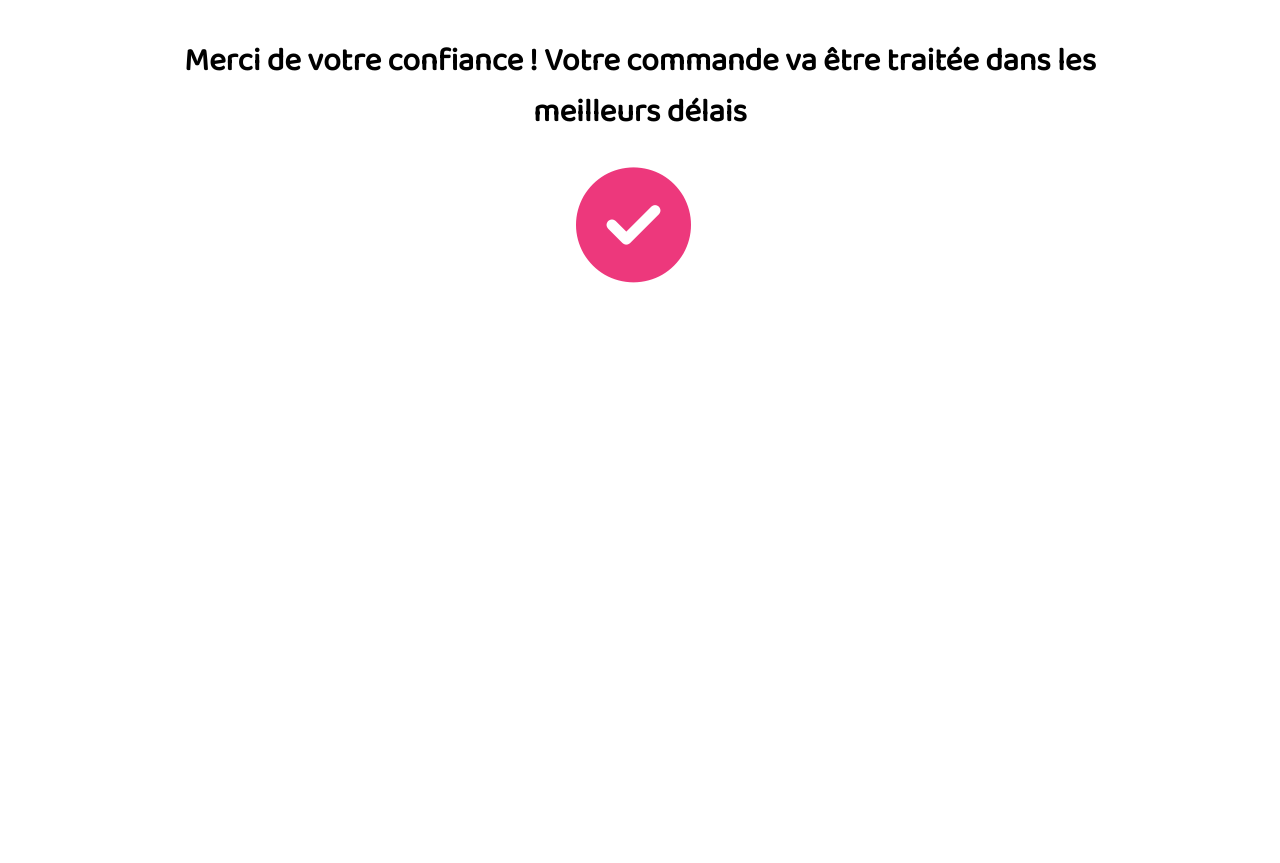
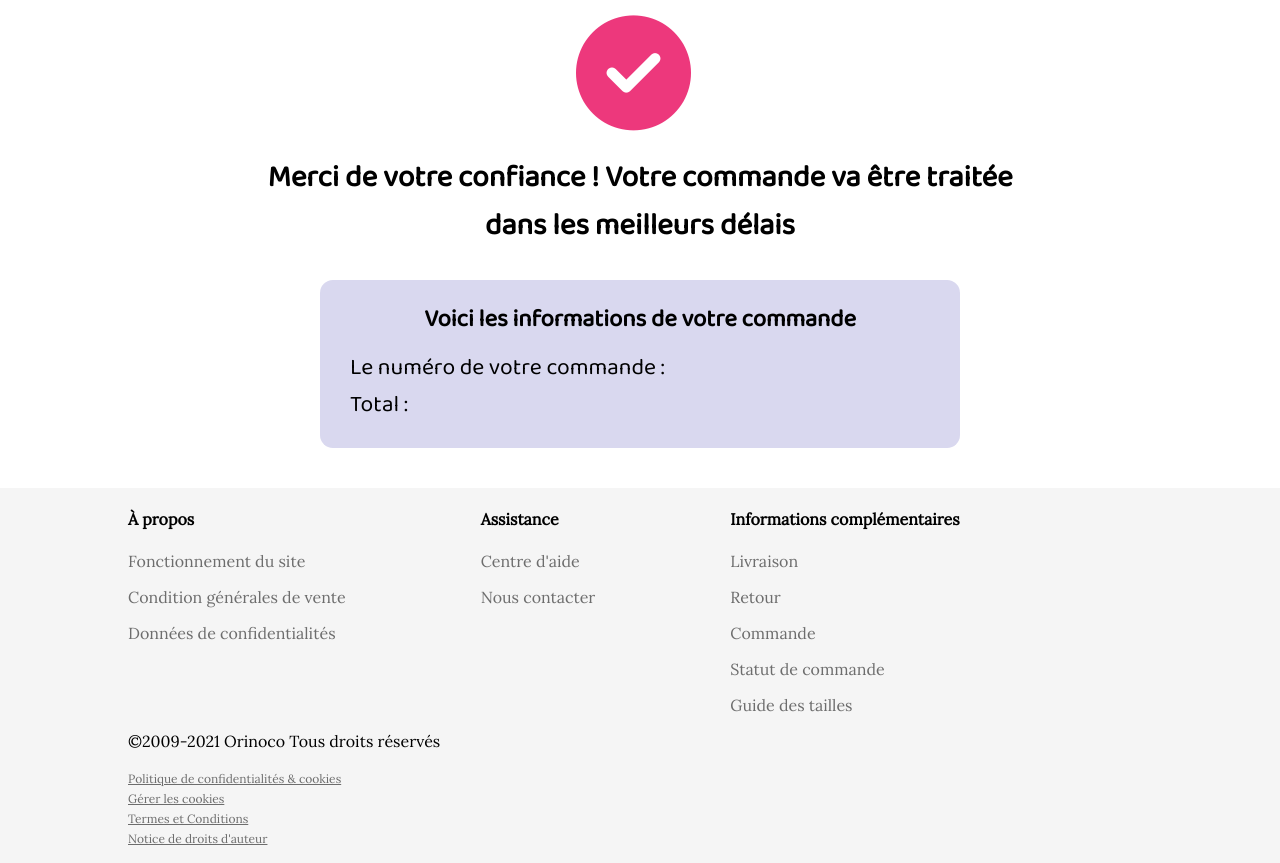
Before and after one commit to asmj7/AsmiyaJackiriya_5_05052021, a plain HTML site: page confirm.html in a window 1280 px wide. Shown: the part 75-938 px from the top of the page. Before the commit the page ends 800 px from the top, so only its background shows below. Drawn offline with Linux system fonts and the light colour scheme.

Commit message:
Confirmation page

```diff
--- a/cart.js
+++ b/cart.js
@@ -231,16 +231,13 @@ submit.addEventListener('click', function (event) {
             return response.json();
         }).then(function (response) {
             console.log(response)
-            // if (response.status === 200) {
-            //     window.location.replace("./confirm.html")
-            // } else {
-            //     alert('something went wrong');
-            // }
+            window.location.replace(`./confirm.html?id=${response.orderId}` + totalPrice)
+            let orderNumber = document.querySelector('.order-number')
+            let totalP = document.querySelector('.total-Price')
+
+            orderNumber.innerText += response.orderId;
+            totalP.innerText += totalPrice;
         })
-        .then(order => {
-            localStorage.setItem('orderId', JSON.stringify(order.id))});
-            localStorage.setItem('total', JSON.stringify(totalPrice))
-            window.location.replace("./confirm.html")
         .catch(function (error) {
             console.log(error)
         });
--- a/confirm.html
+++ b/confirm.html
@@ -1,5 +1,6 @@
 <!DOCTYPE html>
 <html lang="fr">
+
 <head>
     <meta charset="UTF-8">
     <meta http-equiv="X-UA-Compatible" content="IE=edge">
@@ -7,11 +8,13 @@
     <link rel="stylesheet" href="style.css">
     <link rel="preconnect" href="https://fonts.gstatic.com">
     <link rel="preconnect" href="https://fonts.gstatic.com">
+    <link href="https://fonts.googleapis.com/css2?family=Lora&display=swap" rel="stylesheet">
     <link href="https://fonts.googleapis.com/css2?family=Lobster+Two&family=Slabo+27px&display=swap" rel="stylesheet">
     <link href="https://fonts.googleapis.com/css2?family=Baloo+2&display=swap" rel="stylesheet">
     <script src="https://kit.fontawesome.com/bdf7e61324.js" crossorigin="anonymous"></script>
     <title>Commande confirmé</title>
 </head>
+
 <body>
     <header>
         <a href="index.html" class="logo-link">
@@ -22,9 +25,58 @@
             <div class="number">0</div>
         </div>
     </header>
-    <h1 class="confirmed">Merci de votre confiance ! Votre commande va être traitée dans les meilleurs délais
-    </h1>
-    <div class="icon-check"><i class="fas fa-check-circle"></i></div>
+    <section>
+        <div class="icon-check"><i class="fas fa-check-circle"></i></div>
+        <h1 class="confirmed">Merci de votre confiance ! Votre commande va être traitée dans les meilleurs délais
+        </h1>
+        <div class="order-infos">
+            <H2 class="text-order-infos">Voici les informations de votre commande</H2>
+            <div class="order-number"> Le numéro de votre commande :</div>
+            <div class="total-Price"> Total :</div>
+        </div>
+    </section>
+    <footer class="footer">
+        <div class="colonnes">
+        <div class="colonne1"><h4>À propos</h4>
+            <a class="footer-links" href="#"><p>Fonctionnement du site</p></a>
+            <a class="footer-links" href="#"><p>Condition générales de vente</p></a>
+            <a class="footer-links" href="#"><p>Données de confidentialités</p></a>
+        </div>
+        <div class="colonne2"><h4>Assistance</h4>
+            <a class="footer-links" href="#"><p>Centre d'aide</p></a>
+            <a class="footer-links" href="#"><p>Nous contacter</p></a>
+        </div>
+        <div class="colonne3"><h4>Informations complémentaires</h4>
+            <a class="footer-links" href="#"><p>Livraison</p></a>
+            <a class="footer-links" href="#"><p>Retour</p></a>
+            <a class="footer-links" href="#"><p>Commande</p></a>
+            <a class="footer-links" href="#"><p>Statut de commande</p></a>
+            <a class="footer-links" href="#"><p>Guide des tailles</p></a>
+        </div>
+        <div class="ft-bottom">
+            <span tabindex="0" class="ft-bottom-lang">
+                ©2009-2021 Orinoco Tous droits réservés
+            </span>
+            <ul>
+                <li>
+                    <a href="#">Politique de confidentialités & cookies</a>
+                </li>
+                <li>
+                    <a href="#">Gérer les cookies</a>
+                </li>
+                <li>
+                    <a href="#">Termes et Conditions</a>
+                </li>
+                <li>
+                    <a href="#">Notice de droits d'auteur</a>
+                </li>
+            </ul>
+        </div>
+    </div>
+    </footer>
+
+
 </body>
 <script src="cart.js"></script>
+
 </html>
--- a/style.css
+++ b/style.css
@@ -314,10 +314,37 @@ a {
 }
 .confirmed {
     font-family: 'Baloo 2', cursive;
-    width: 80%;
+    font-size: 30px;
+    width: 60%;
     margin: auto;
-    margin-top: 50px;
+    margin-top: 23px;
     text-align: center;
+}
+.text-order-infos {
+    margin: auto;
+    width: fit-content;
+    padding-top: 20px;
+    font-family: 'Baloo 2', cursive;
+}
+.order-number,.total-Price {
+    font-family: 'Baloo 2', cursive;
+    width: fit-content;
+    padding-left: 30px;
+}
+.order-number {
+    margin-top: 10px;
+}
+.order-infos {
+    width: 50%;
+    margin-left: auto;
+    margin-right: auto;
+    margin-top: 30px;
+    background-color: #D9D8EF;
+    border-radius: 13px;
+    padding-bottom: 25px;
+}
+.order-number,.total-Price {
+    font-size: 23px;
 }
 @media screen and (max-width: 772px) {
     .articles-container {
```
Also changed, not shown: cart.html (+35 -22 lines), products.html (+42 -14 lines).
